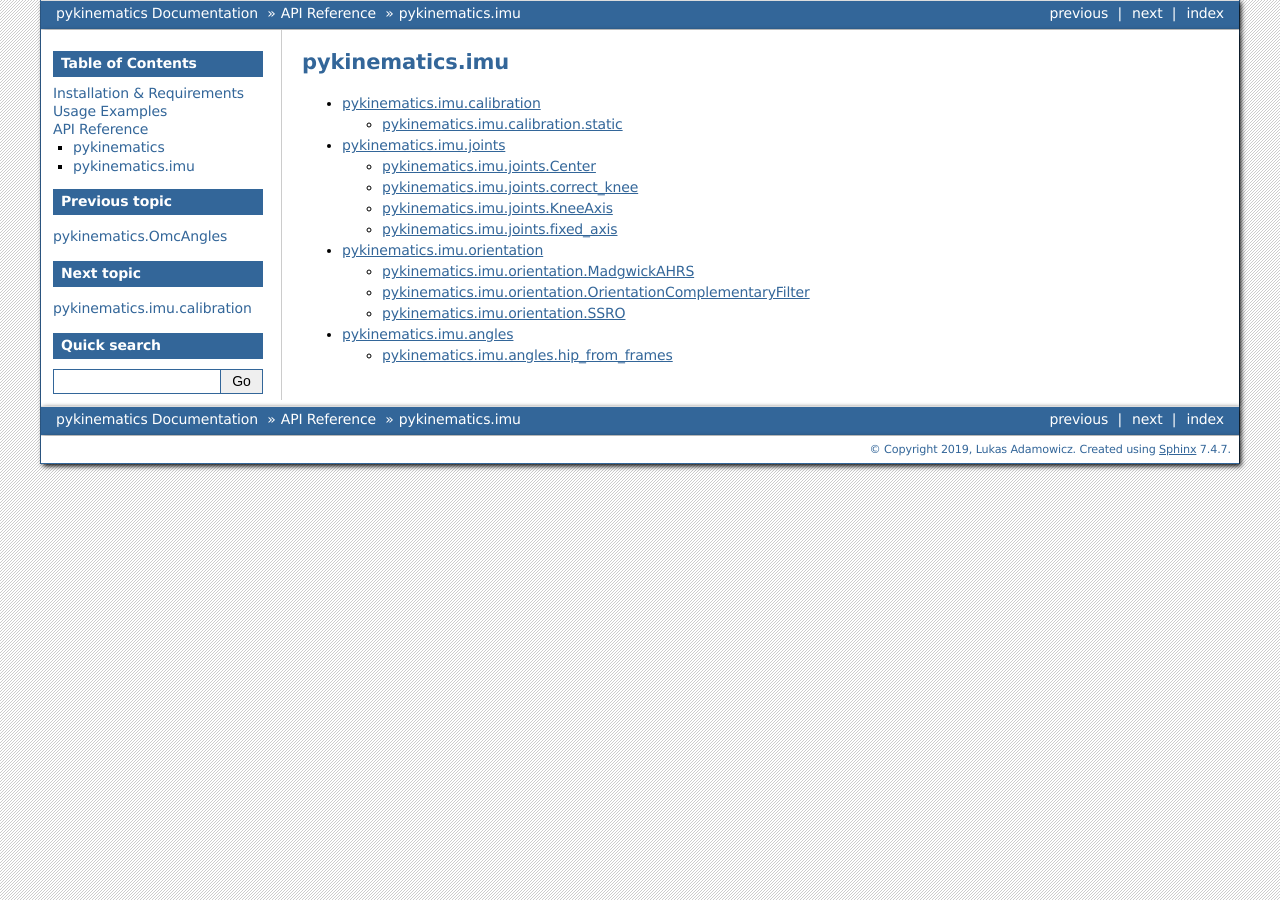
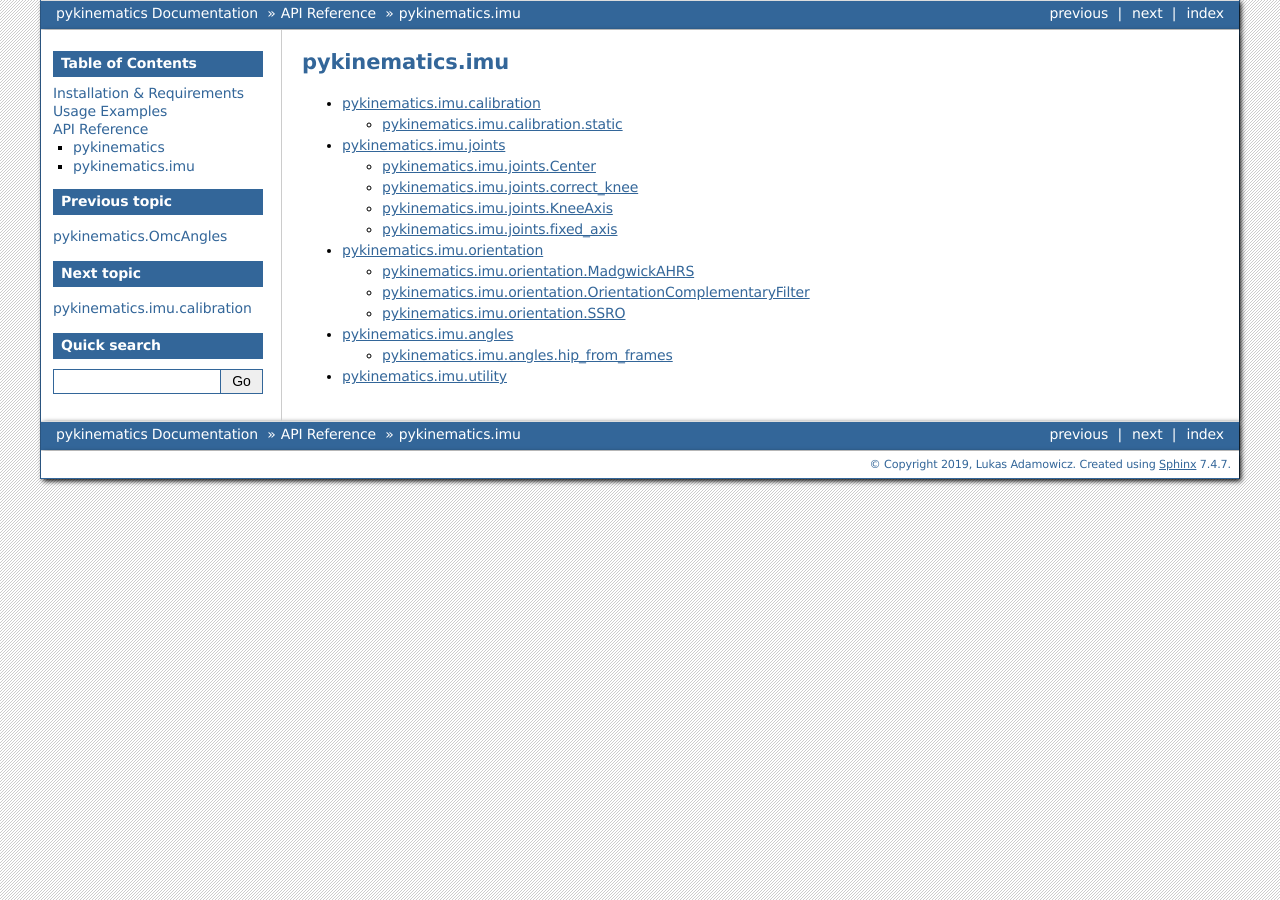
Before and after one commit to M-SenseResearchGroup/pykinematics, a Sphinx documentation site: the page built from docs/source/ref/imu.rst, in a window 1280 px wide. Built offline with Sphinx 7.4.7, drawn with Linux system fonts in a browser that asks for light colours.

Commit message:
Create documentation

```diff
--- a/docs/source/ref/imu.rst
+++ b/docs/source/ref/imu.rst
@@ -10,3 +10,4 @@
   imu/joints
   imu/orientation
   imu/angles
+  imu/utility
--- /dev/null
+++ b/docs/source/ref/imu/pykinematics.imu.utility.calc_derivative.rst
@@ -0,0 +1,6 @@
+pykinematics.imu.utility.calc\_derivative
+=========================================
+
+.. currentmodule:: pykinematics.imu.utility
+
+.. autofunction:: calc_derivative
--- /dev/null
+++ b/docs/source/ref/imu/pykinematics.imu.utility.quat2matrix.rst
@@ -0,0 +1,6 @@
+pykinematics.imu.utility.quat2matrix
+====================================
+
+.. currentmodule:: pykinematics.imu.utility
+
+.. autofunction:: quat2matrix
--- /dev/null
+++ b/docs/source/ref/imu/pykinematics.imu.utility.quat_conj.rst
@@ -0,0 +1,6 @@
+pykinematics.imu.utility.quat\_conj
+===================================
+
+.. currentmodule:: pykinematics.imu.utility
+
+.. autofunction:: quat_conj
--- /dev/null
+++ b/docs/source/ref/imu/pykinematics.imu.utility.quat_inv.rst
@@ -0,0 +1,6 @@
+pykinematics.imu.utility.quat\_inv
+==================================
+
+.. currentmodule:: pykinematics.imu.utility
+
+.. autofunction:: quat_inv
--- /dev/null
+++ b/docs/source/ref/imu/pykinematics.imu.utility.quat_mean.rst
@@ -0,0 +1,6 @@
+pykinematics.imu.utility.quat\_mean
+===================================
+
+.. currentmodule:: pykinematics.imu.utility
+
+.. autofunction:: quat_mean
--- /dev/null
+++ b/docs/source/ref/imu/pykinematics.imu.utility.quat_mult.rst
@@ -0,0 +1,6 @@
+pykinematics.imu.utility.quat\_mult
+===================================
+
+.. currentmodule:: pykinematics.imu.utility
+
+.. autofunction:: quat_mult
--- /dev/null
+++ b/docs/source/ref/imu/pykinematics.imu.utility.vec2quat.rst
@@ -0,0 +1,6 @@
+pykinematics.imu.utility.vec2quat
+=================================
+
+.. currentmodule:: pykinematics.imu.utility
+
+.. autofunction:: vec2quat
```
Also changed, not shown: docs/source/ref/imu/utility.rst (added, +15 -0 lines).
